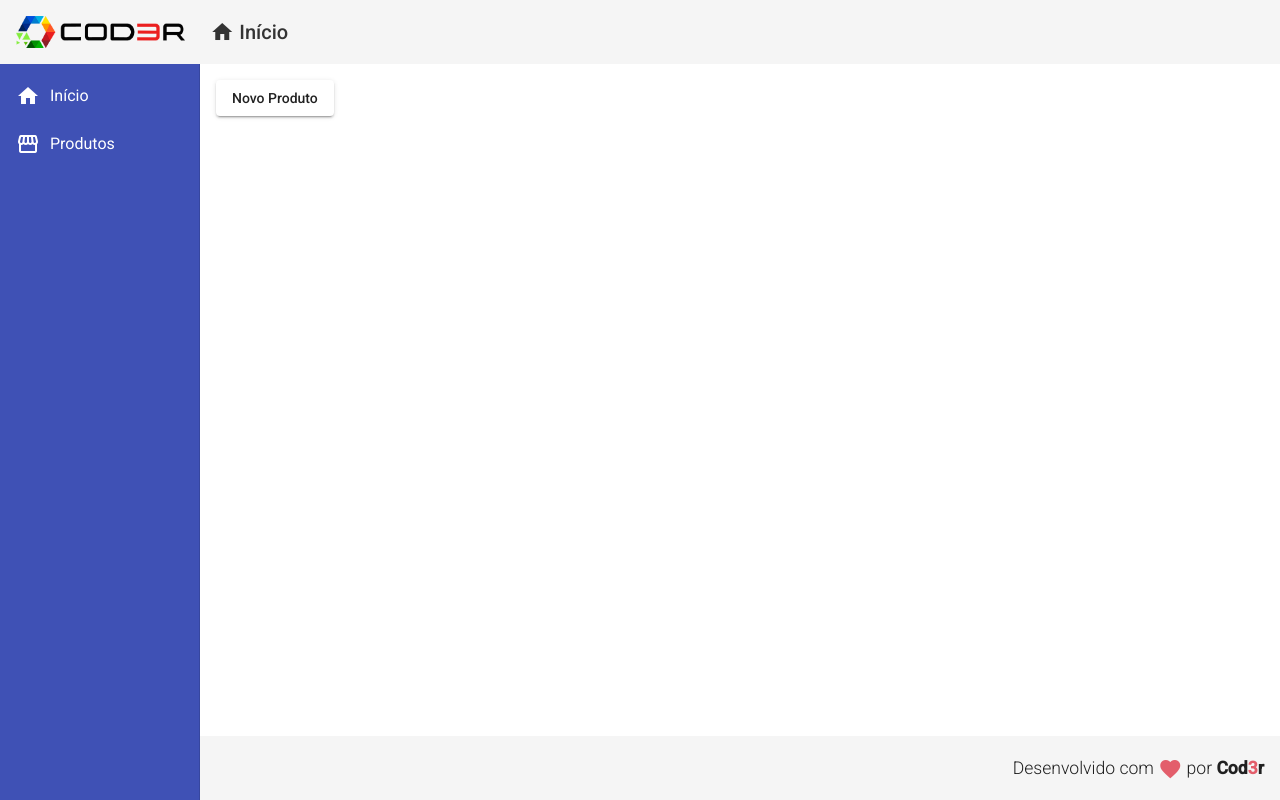
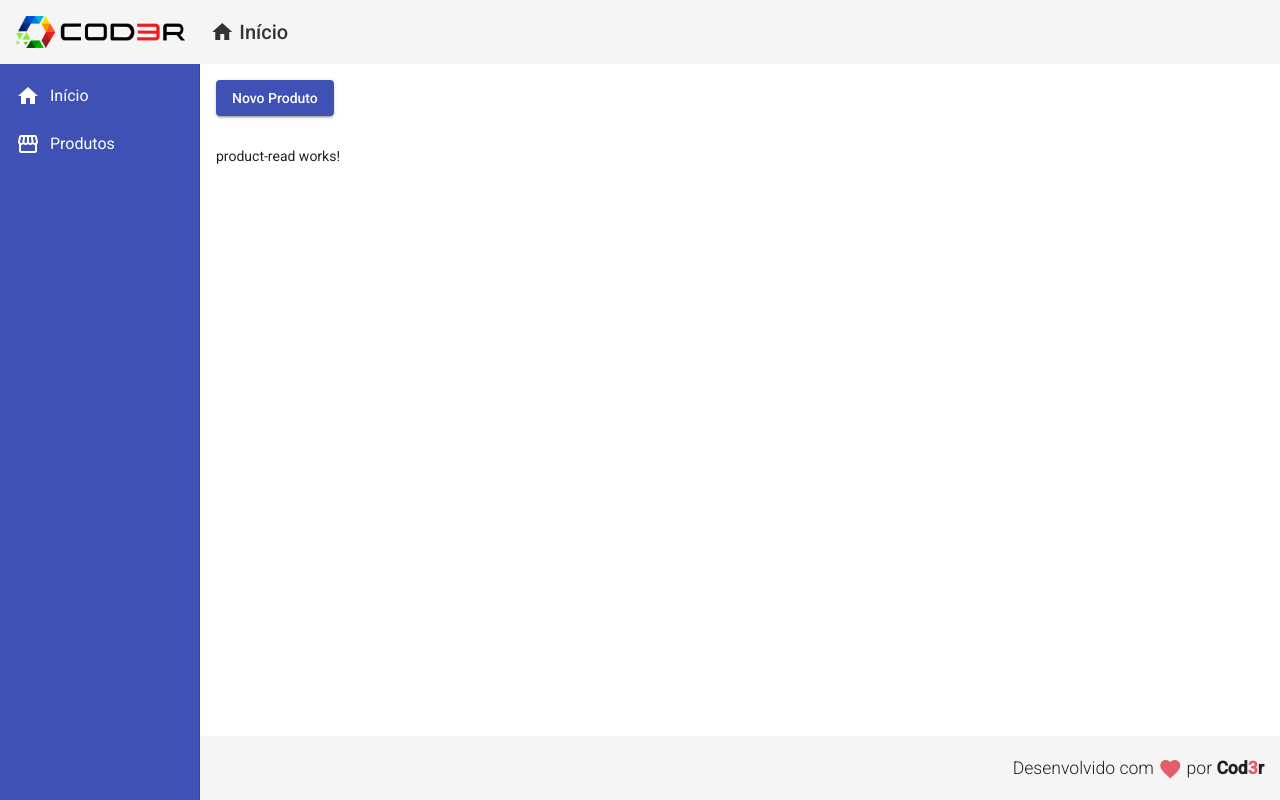
Before and after one commit to lhserafim/javascript, an Angular app in the folder angular/crud/frontend/: page /products in a window 1280 px wide. Built offline with nearby package versions, Linux system fonts and the light colour scheme; no server answers.

Commit message:
452. Componente Obter Produto

```diff
--- a/angular/crud/frontend/src/app/app.module.ts
+++ b/angular/crud/frontend/src/app/app.module.ts
@@ -32,7 +32,8 @@
 import { FormsModule} from '@angular/forms';
 import { MatFormFieldModule} from '@angular/material/form-field';
 import { MatInputModule } from '@angular/material/input';
-
+// Aula 452. Componente Obter Produto
+import { ProductReadComponent } from './components/product/product-read/product-read.component';
 
 @NgModule({
   declarations: [
@@ -44,7 +45,8 @@
     ProductCrudComponent,
     RedDirective,
     ForDirective,
-    ProductCreateComponent
+    ProductCreateComponent,
+    ProductReadComponent
   ],
   imports: [
     BrowserModule,
--- /dev/null
+++ b/angular/crud/frontend/src/app/components/product/product-read/product-read.component.html
@@ -0,0 +1 @@
+<p>product-read works!</p>
--- /dev/null
+++ b/angular/crud/frontend/src/app/components/product/product-read/product-read.component.ts
@@ -0,0 +1,25 @@
+// Aula 452. Componente Obter Produto
+
+import { Component, OnInit } from '@angular/core';
+import { Product } from '../product.module';
+import { ProductService } from '../product.service';
+
+@Component({
+  selector: 'app-product-read',
+  templateUrl: './product-read.component.html',
+  styleUrls: ['./product-read.component.css']
+})
+export class ProductReadComponent implements OnInit {
+
+  products: Product[]
+
+  constructor(private productService: ProductService) { }
+
+  ngOnInit(): void {
+    this.productService.read().subscribe(products => {
+      this.products = products
+      console.log(products)
+    })
+  }
+
+}
--- a/angular/crud/frontend/src/app/components/product/product.service.ts
+++ b/angular/crud/frontend/src/app/components/product/product.service.ts
@@ -31,4 +31,9 @@
   create(product: Product): Observable<Product> {
     return this.http.post<Product>(this.baseUrl, product)
   }
+
+  // Aula 452. Componente Obter Produto
+  read(): Observable<Product[]> {
+    return this.http.get<Product[]>(this.baseUrl)
+  }
 }
--- a/angular/crud/frontend/src/app/views/product-crud/product-crud.component.css
+++ b/angular/crud/frontend/src/app/views/product-crud/product-crud.component.css
@@ -0,0 +1,4 @@
+/* Aula 452. Componente Obter Produto */
+button {
+    margin-bottom: 30px;
+}
--- a/angular/crud/frontend/src/app/views/product-crud/product-crud.component.html
+++ b/angular/crud/frontend/src/app/views/product-crud/product-crud.component.html
@@ -1,4 +1,9 @@
 <!-- Aula 447. Navegar para Tela de Criar Produtos -->
-<button mat-raised-button (click)="navigateToProductCreate()">
+<button mat-raised-button (click)="navigateToProductCreate()" color="primary">
     Novo Produto
 </button>
+
+<!-- Aula 452. Componente Obter Produto -->
+<app-product-read>
+
+</app-product-read>
```
Also changed, not shown: angular/crud/frontend/src/app/components/product/product-read/product-read.component.css (added).
